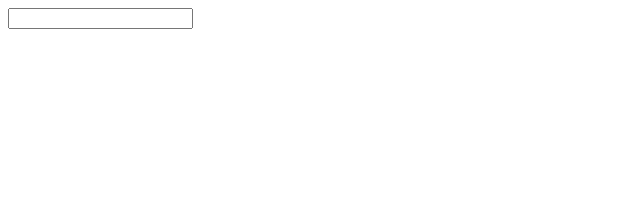
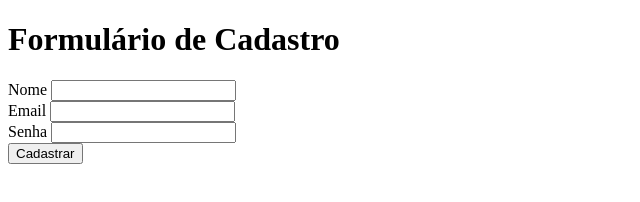
Before and after one commit to barbosagustav/Exercicio-formulario-HTML, a plain HTML site: page index.html in a window 1280 px wide. Shown: the whole page, without its empty margins (0-640 px from the left). Drawn offline with Linux system fonts and the light colour scheme.

Commit message:
Criação de formulário

```diff
--- a/index.html
+++ b/index.html
@@ -8,8 +8,19 @@
 </head>
 <body>
 
+    <h1>Formulário de Cadastro</h1>
+
     <form>
+        <label>Nome</label>
         <input type="text">
+        <br>
+        <label>Email</label>
+        <input type="email">
+        <br>
+        <label>Senha</label>
+        <input type="password">
+        <br>
+        <input type="submit" value="Cadastrar">
 
 
     </form>
```
